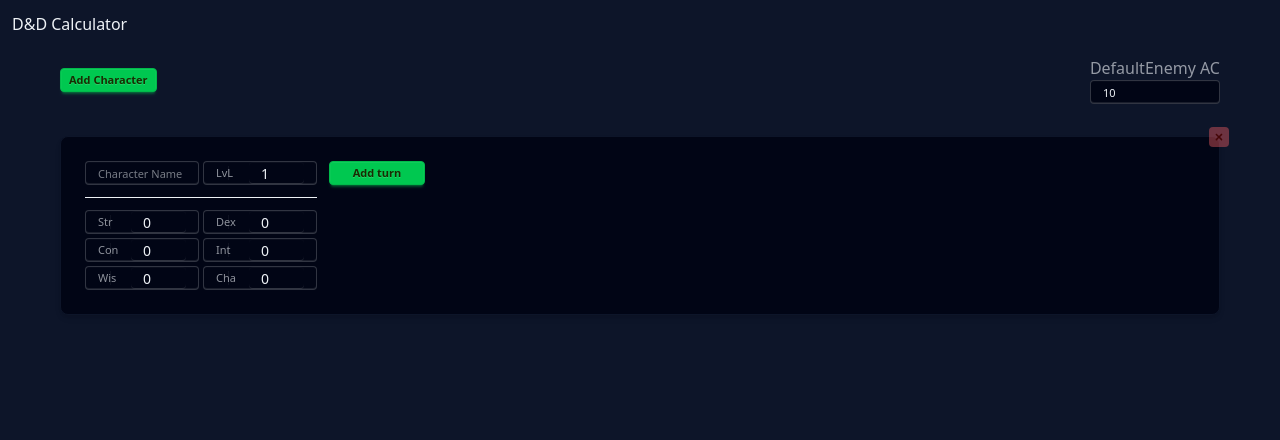
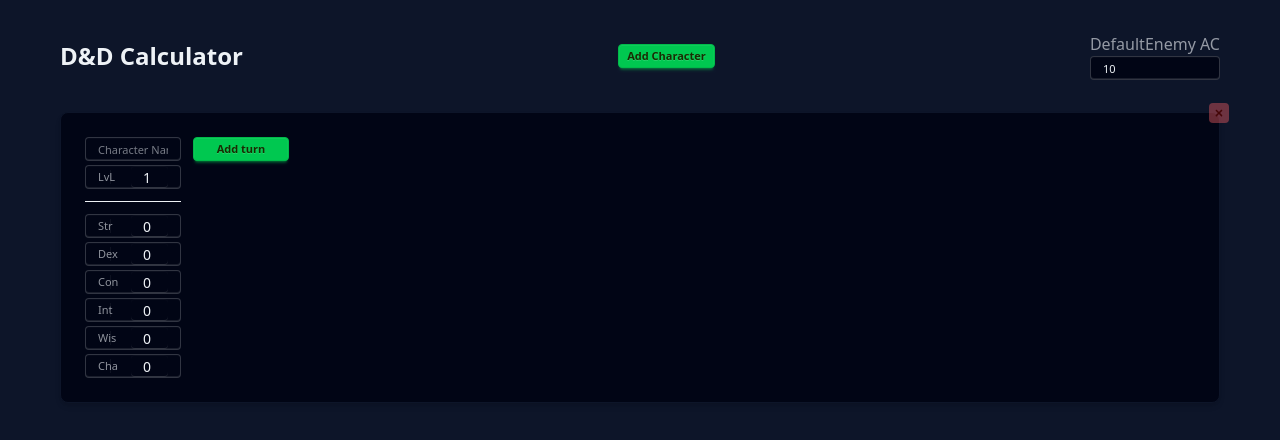
Before and after one commit to julianmenav/dnd-calculator, a React (Vite) app in the folder new-version/: page / in a window 1280 px wide. Both pictures are taken after a click on the button "Add Character". Shown: the top 440 px of the page. Built offline with nearby package versions, Linux system fonts and the light colour scheme.

Commit message:
feat: ugly workaround to select both attack bonuses from one click

```diff
--- a/new-version/src/App.tsx
+++ b/new-version/src/App.tsx
@@ -4,8 +4,7 @@ import Scenario from './components/Scenario'
 function App() {
   return (
     <>
-      <div className="bg-base-200 box-border h-screen p-3">
-        <h1>D&D Calculator</h1>
+      <div className="bg-base-200 box-border min-h-screen p-3">
         <Scenario />
       </div>
     </>
--- a/new-version/src/components/Attack.tsx
+++ b/new-version/src/components/Attack.tsx
@@ -1,6 +1,6 @@
 import { useCharacter } from '../context/CharacterContext'
 import { useTurn } from '../context/TurnContext'
-import type { Attack } from '../models'
+import type { AbilityType, Attack } from '../models'
 import { useScenarioStore } from '../store/scenarioStore'
 import { ABILITIES } from '../models'
 import { FEATS } from '../models'
@@ -32,7 +32,15 @@ export default function AttackComponent({ attack }: { attack: Attack }) {
         <div className="flex w-full flex-row items-start justify-between">
           <div>
             <span className="label text-xs">Attack Bonus</span>
-            <select className="select select-xs appearance-none">
+            <select className="select select-xs appearance-none" onChange={(e) => {
+              const value = e.target.value as AbilityType || undefined
+              const partialUpdate: Partial<Attack> = {
+                attackBonusAbility: value,
+                damageBonusAbility: attack.damageBonusAbility ? attack.damageBonusAbility : value,
+              }
+
+              updateAttack(character.id, turn.id, attack.id, partialUpdate)
+            }}>
               <option value="">None</option>
               {ABILITIES.map((ability) => {
                 return (
@@ -49,14 +57,18 @@ export default function AttackComponent({ attack }: { attack: Attack }) {
           </div>
           <div>
             <span className="label text-xs">Damage Bonus</span>
-            <select className="select select-xs appearance-none">
+            <select className="select select-xs appearance-none" onChange={(e) => {
+              updateAttack(character.id, turn.id, attack.id, {
+                damageBonusAbility: e.target.value as AbilityType || undefined,
+              })
+            }}>
               <option value="">None</option>
               {ABILITIES.map((ability) => {
                 return (
                   <option
                     key={ability}
                     value={ability}
-                    selected={attack.attackBonusAbility === ability}
+                    selected={attack.damageBonusAbility === ability}
                   >
                     {ability}
                   </option>
--- a/new-version/src/components/Character.tsx
+++ b/new-version/src/components/Character.tsx
@@ -24,8 +24,8 @@ export default function CharacterComponent({
           <X />
         </button>
         <div className="card-body flex flex-row justify-between gap-3">
-          <div className="flex w-58 flex-col gap-1">
-            <div className="grid grid-cols-2 gap-1">
+          <div className="flex w-24 flex-col gap-1">
+            <div className="flex flex-col gap-1">
               <input
                 className="input input-xs"
                 placeholder="Character Name"
@@ -49,7 +49,7 @@ export default function CharacterComponent({
               </label>
             </div>
             <hr className="my-2" />
-            <div className="grid grid-cols-2 gap-1">
+            <div className="flex flex-col gap-1">
               {ABILITIES.map((ability) => (
                 <label key={ability} className="input input-xs">
                   <span className="label w-1/4">{ability.slice(0, 3)}</span>
--- a/new-version/src/components/Scenario.tsx
+++ b/new-version/src/components/Scenario.tsx
@@ -12,7 +12,8 @@ function Scenario() {
   return (
     <ScenarioProvider value={scenario}>
       <div className="flex w-full flex-col gap-3 p-5 px-12">
-        <div className="flex items-center justify-between">
+        <div className="w-full flex flex-row justify-between items-center">
+          <h1 className="text-2xl font-bold">D&D Calculator</h1>
           <button
             className="btn btn-success btn-xs"
             onClick={() => addCharacter()}
```
